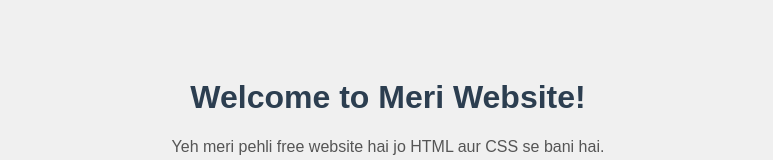
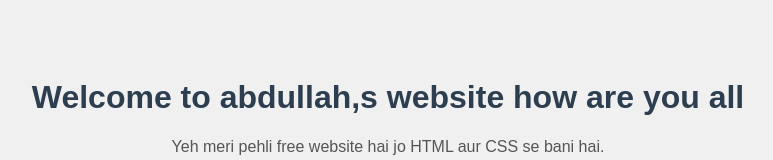
Before and after one commit to aw4512112-creator/awshop.shop, a plain HTML site: page index.html in a window 1280 px wide. Shown: the top 160 px of the page, without its empty margins (252-1025 px from the left). Drawn offline with Linux system fonts and the light colour scheme.

Commit message:
home name change

```diff
--- a/index.html
+++ b/index.html
@@ -29,7 +29,7 @@
   </style>
 </head>
 <body>
-  <h1>Welcome to Meri Website!</h1>
+  <h1>Welcome to abdullah,s website how are you all</h1>
   <p>Yeh meri pehli free website hai jo HTML aur CSS se bani hai.</p>
   <a href="#" class="button">Click Me</a>
 </body>
```
